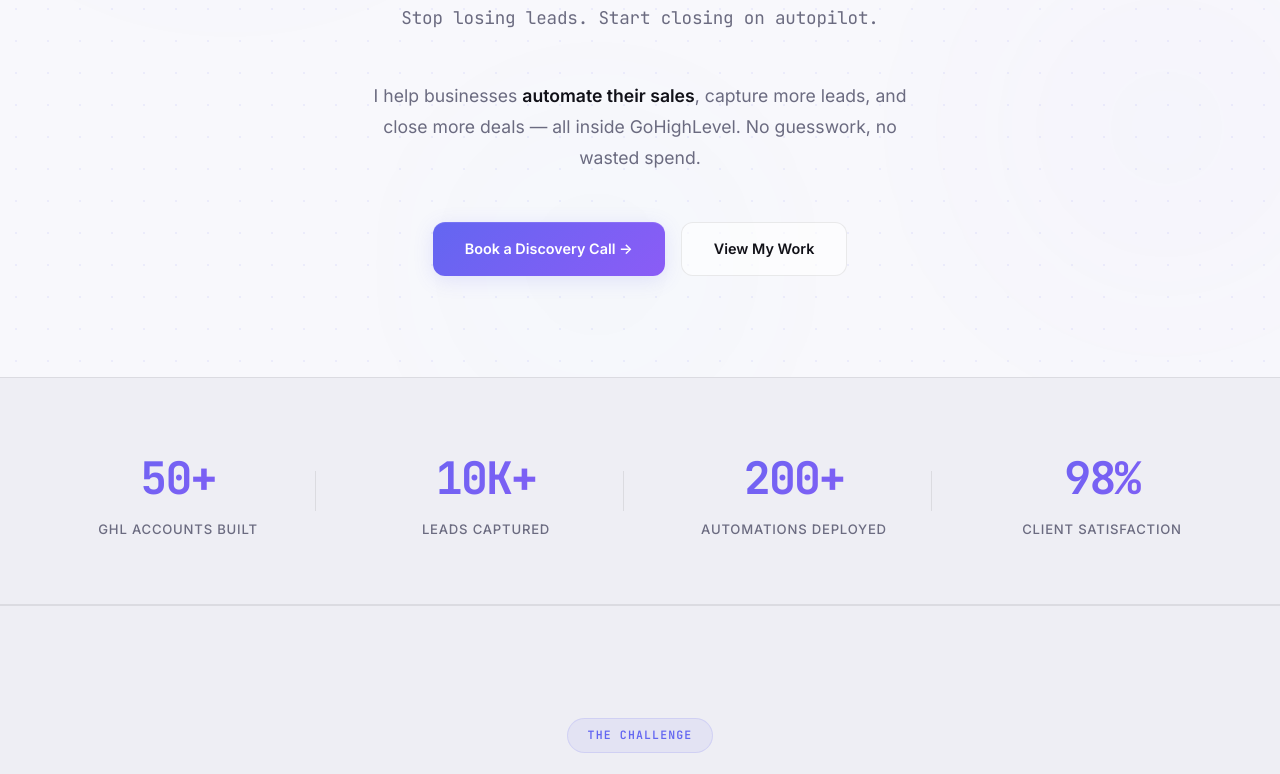
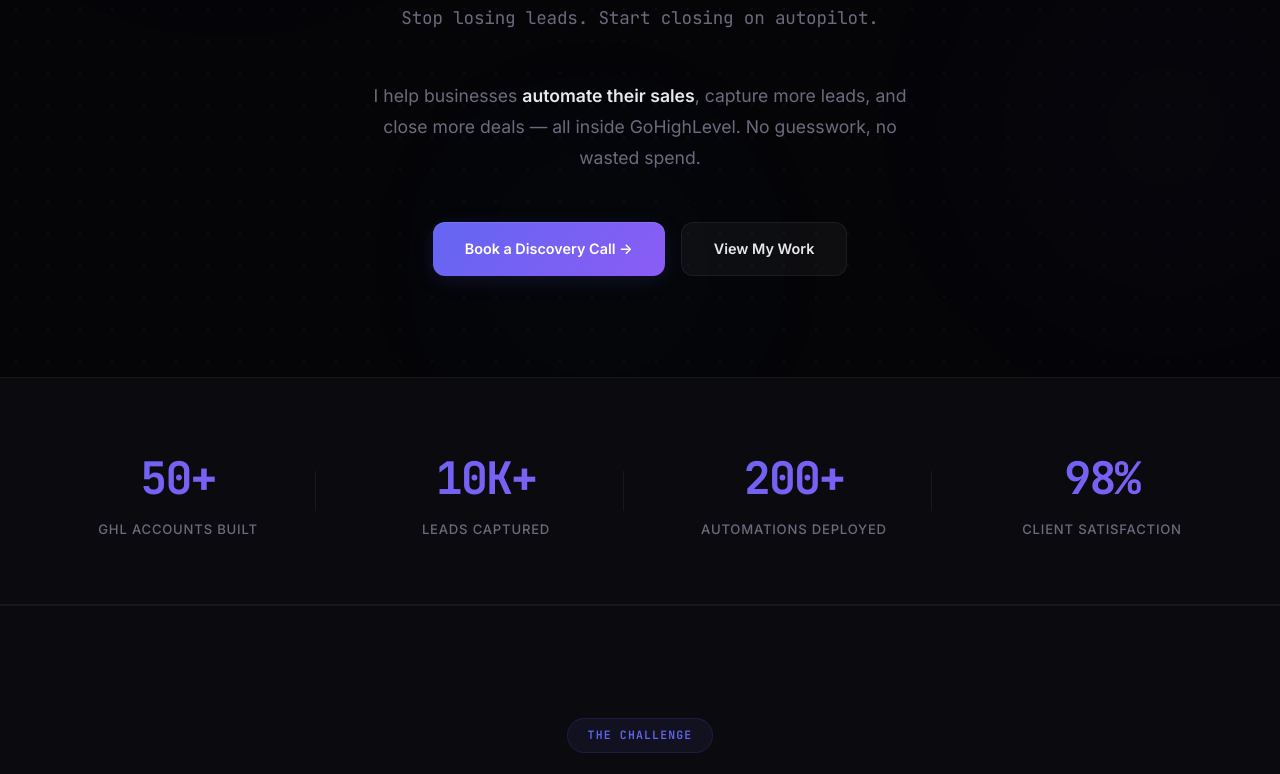
Before and after one commit to karlheinrichferrera/karlheinrichferrera.github.io, a plain HTML site: page index.html in a window 1280 px wide. Shown: the part 423-1197 px from the top of the page. Drawn offline with Linux system fonts and the light colour scheme.

Commit message:
Fix site broken in Safari by forcing dark mode
Remove light mode CSS overrides that caused invisible cards and poor
contrast when Safari defaulted to light color scheme. Add
color-scheme: dark meta tag to ensure dark rendering everywhere.

Co-Authored-By: Claude Opus 4.6 <noreply@anthropic.com>

```diff
--- a/index.html
+++ b/index.html
@@ -3,6 +3,7 @@
 <head>
   <meta charset="UTF-8">
   <meta name="viewport" content="width=device-width, initial-scale=1.0">
+  <meta name="color-scheme" content="dark">
   <title>Karl Heinrich Ferrera — GoHighLevel Specialist</title>
   <link rel="preconnect" href="https://fonts.googleapis.com">
   <link href="https://fonts.googleapis.com/css2?family=Inter:wght@400;500;600;700;800;900&family=JetBrains+Mono:wght@400;500;600;700&display=swap" rel="stylesheet">
@@ -31,21 +32,6 @@
       --shadow-glow: 0 0 40px rgba(99,102,241,0.08);
     }
 
-    @media (prefers-color-scheme: light) {
-      :root {
-        --bg: #f8f8fc;
-        --bg-card: rgba(255,255,255,0.7);
-        --bg-alt: #eeeef4;
-        --bg-glass: rgba(255,255,255,0.6);
-        --text: #111118;
-        --text-muted: #6b6b80;
-        --text-dim: #9999aa;
-        --border: rgba(0,0,0,0.08);
-        --border-hover: rgba(0,0,0,0.15);
-        --shadow: 0 1px 3px rgba(0,0,0,0.06);
-        --shadow-glow: 0 0 40px rgba(99,102,241,0.06);
-      }
-    }
 
     * { margin: 0; padding: 0; box-sizing: border-box; }
 
@@ -116,9 +102,6 @@
       backdrop-filter: blur(20px) saturate(1.8);
       -webkit-backdrop-filter: blur(20px) saturate(1.8);
       background: rgba(5,5,8,0.7);
-    }
-    @media (prefers-color-scheme: light) {
-      nav { background: rgba(248,248,252,0.7); }
     }
 
     nav .container {
```
